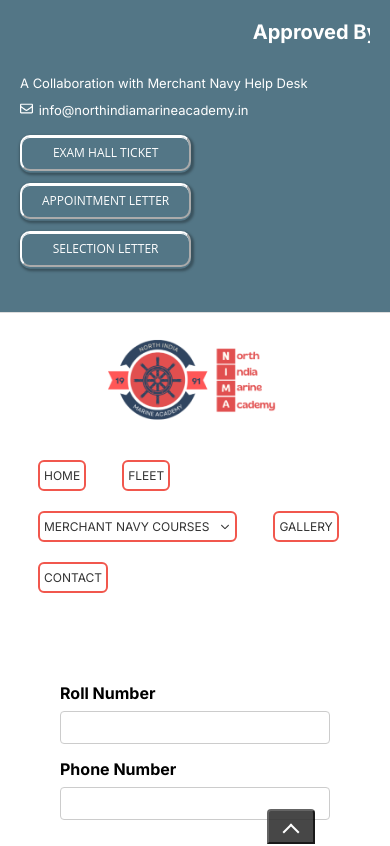
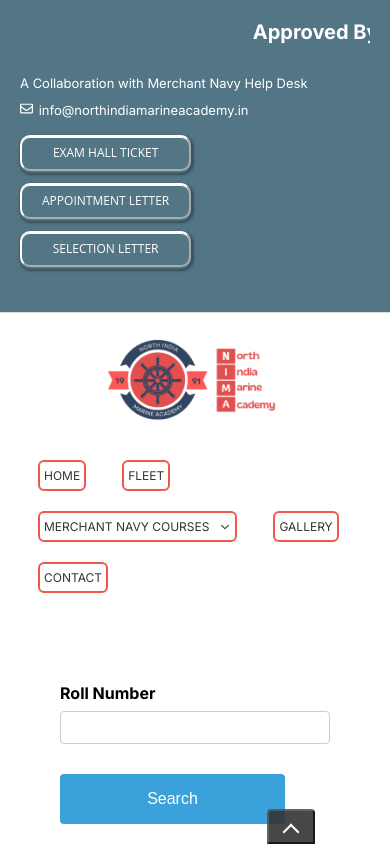
Before and after one commit to wbpirates/new_website, a Next.js app: page /hallticket in a window 390 px wide. Shown: the top 846 px of the page. Built offline with nearby package versions, Linux system fonts and the light colour scheme.

Commit message:
Phone field commented aas of now

```diff
--- a/componets/Form/Form.js
+++ b/componets/Form/Form.js
@@ -16,7 +16,7 @@
   const data = {
     fields: [
       { label: "Roll Number", type: "text", name: "rollNumber" },
-      { label: "Phone Number", type: "text", name: "phoneNumber" },
+      // { label: "Phone Number", type: "text", name: "phoneNumber" },
     ],
     button: { text: "Search" },
   };
```
